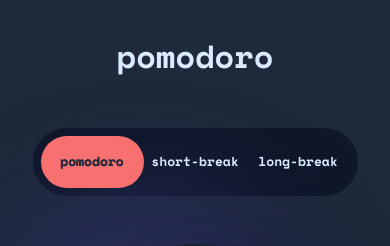
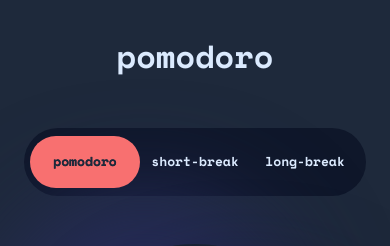
Before and after one commit to bohdancho/pomodoro-spa, a React (Vite) app: page / in a window 390 px wide. Shown: the top 246 px of the page. Built offline with nearby package versions, Linux system fonts and the light colour scheme.

Commit message:
fix responsive tabs width

```diff
--- a/src/App.tsx
+++ b/src/App.tsx
@@ -30,7 +30,7 @@ function App() {
   return (
     <div
       style={{ '--color-primary': theme.color, fontFamily: theme.font } as CustomCSS}
-      className='flex flex-col items-center justify-center w-screen h-screen gap-[48px] px-[8px] pt-[32px] pb-[48px] text-blue-100 bg-slate-800'
+      className='flex flex-col items-center justify-center w-screen h-screen gap-[48px] pt-[32px] pb-[48px] text-blue-100 bg-slate-800'
     >
       <h1 className='text-[32px]'>pomodoro</h1>
       <ModeTabs presets={presets} activeMode={activeMode} handleModeChange={handleModeChange}></ModeTabs>
--- a/src/components/modeTabs.tsx
+++ b/src/components/modeTabs.tsx
@@ -25,7 +25,7 @@ export const ModeTabs: FunctionComponent<ModeTabsProps> = ({ presets, activeMode
     })
   }, [activeMode])
 
-  const buttonStyles = 'text-[13px] w-[103px] text-center py-[16px]'
+  const buttonStyles = 'text-[13px] w-1/3 text-center py-[16px]'
 
   const getButton = (mode: Mode) => (
     <button
@@ -41,14 +41,16 @@ export const ModeTabs: FunctionComponent<ModeTabsProps> = ({ presets, activeMode
 
   const getTextMask = ({ left, right }: { left: number; right: number }) => (
     <div
-      className='absolute top-0 z-10 flex pointer-events-none transition-[clip-path] duration-1000'
+      className='absolute inset-0 z-10 pointer-events-none transition-[clip-path] duration-1000'
       style={{ clipPath: `inset(0 ${right}px 0 ${left}px)` }}
     >
+      <div className='flex'>
         {getKeys(presets).map((mode) => (
           <div key={mode} className={buttonStyles}>
             <div className='text-slate-800 shadow-slate-800 text-shadow'>{mode}</div>
           </div>
         ))}
+      </div>
     </div>
   )
 
@@ -60,7 +62,8 @@ export const ModeTabs: FunctionComponent<ModeTabsProps> = ({ presets, activeMode
   )
 
   return (
-    <div className='flex p-[8px] rounded-full select-none bg-slate-900 whitespace-nowrap'>
+    <div className='w-full px-[24px]'>
+      <div className='mx-auto px-[6px] py-[8px] max-w-[373px] rounded-full select-none bg-slate-900 whitespace-nowrap'>
         <div className='relative'>
           {getKeys(presets).map(getButton)}
           {activeLayerPosition ? (
@@ -71,5 +74,6 @@ export const ModeTabs: FunctionComponent<ModeTabsProps> = ({ presets, activeMode
           ) : null}
         </div>
       </div>
+    </div>
   )
 }
```
Lines whose indentation alone changed are shown as unchanged.
